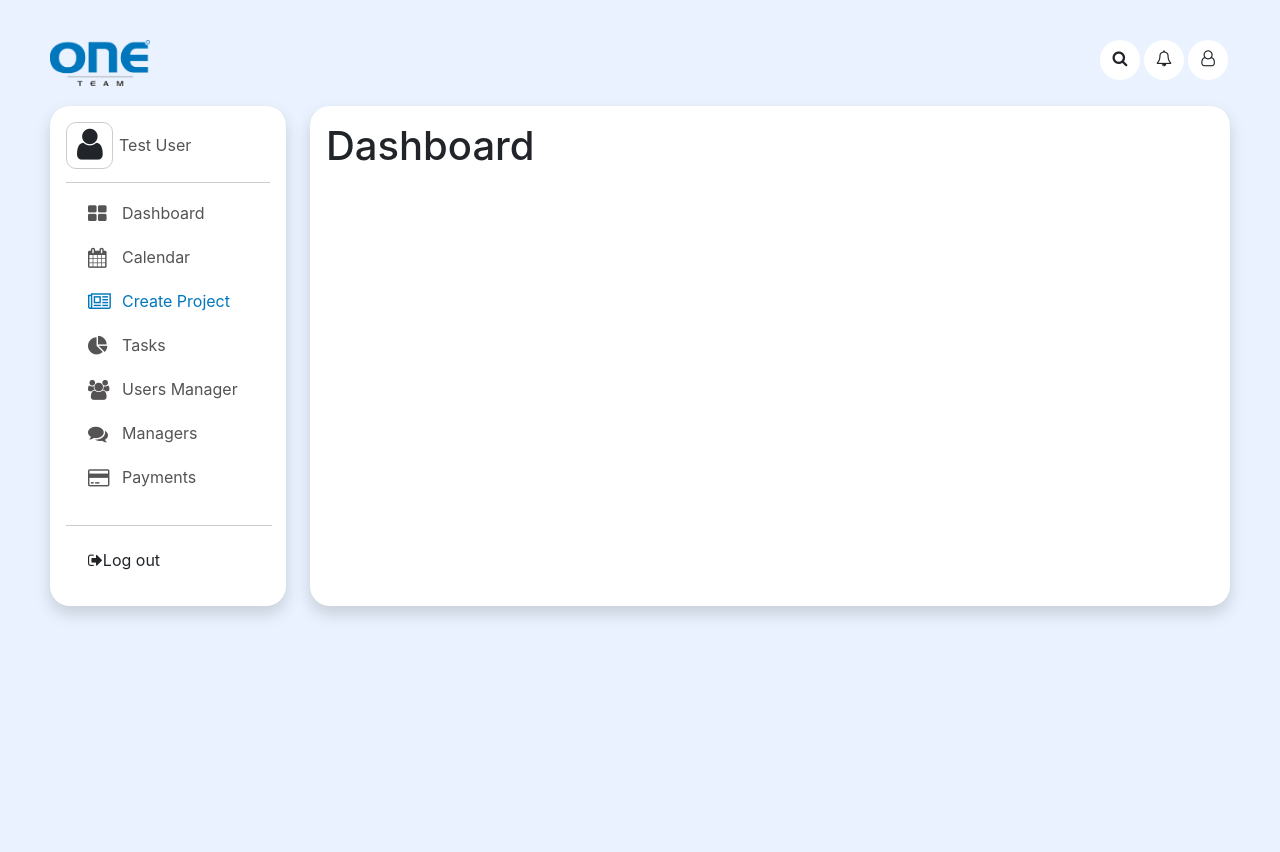
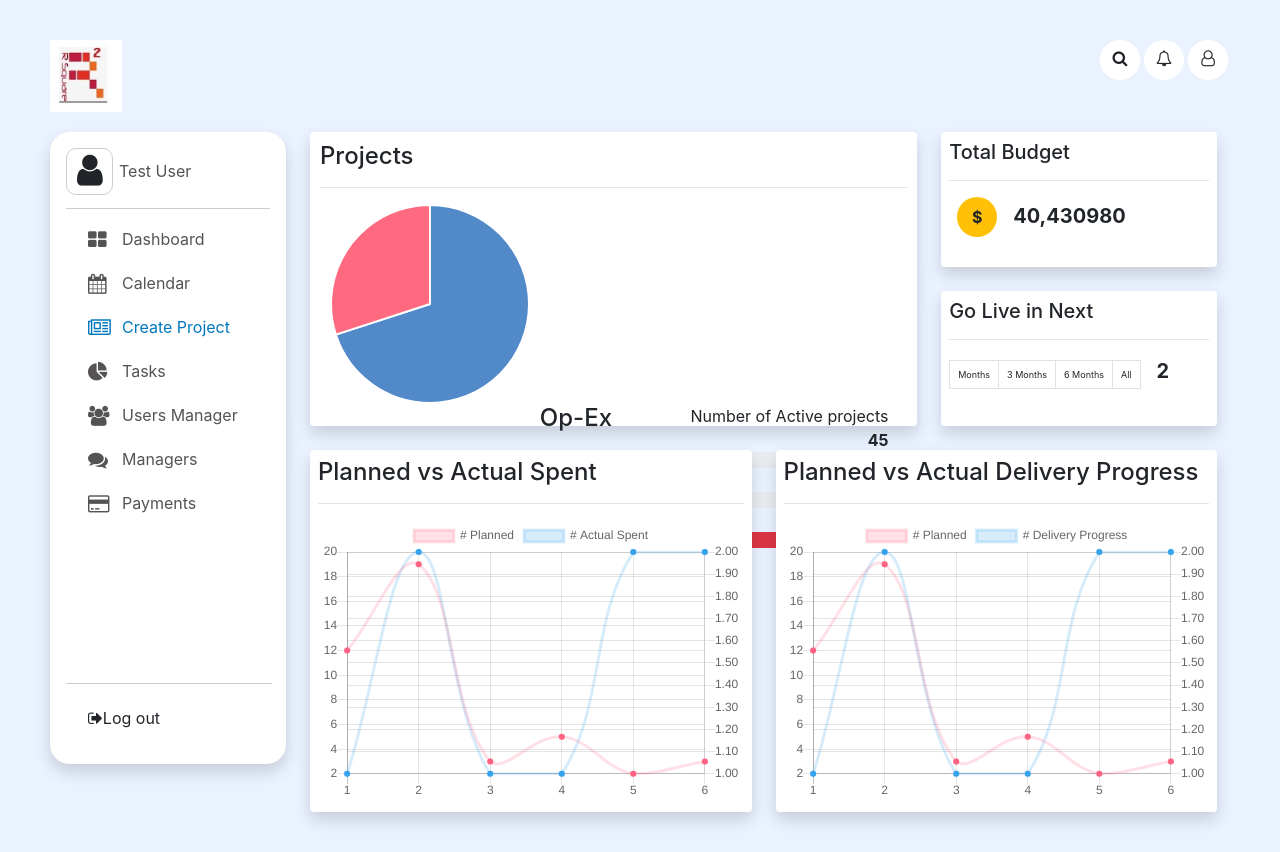
Before and after one commit to rajib26oct/project-management-tool, a React (Create React App) app: page / in a window 1280 px wide. Before the commit the page ends 800 px from the top, so only its background shows below. Built offline with nearby package versions, Linux system fonts and the light colour scheme.

Commit message:
maatr
update dashboard view

```diff
--- a/package.json
+++ b/package.json
@@ -9,11 +9,13 @@
     "@testing-library/user-event": "^12.6.0",
     "axios": "^0.21.1",
     "bootstrap": "^4.6.0",
+    "chart.js": "^2.9.4",
     "font-awesome": "^4.7.0",
     "joi-browser": "^13.4.0",
     "js-cookie": "^2.2.1",
     "lodash": "^4.17.20",
     "react": "^17.0.1",
+    "react-chartjs-2": "^2.11.1",
     "react-datepicker": "^3.4.1",
     "react-dom": "^17.0.1",
     "react-router-dom": "^5.2.0",
--- a/src/App.css
+++ b/src/App.css
@@ -11,6 +11,7 @@
 
 .panel .panel-left{ width: 20%; height:auto; min-height: 500px; border-radius: 20px!important; box-sizing: border-box;}
 .panel .panel-right{ width: 78%; height: auto;border-radius: 20px!important; box-sizing: border-box;position: relative;}
+.panel .panel-right.create-project{ width: 100%;}
 .button-container{text-align: center;margin: 40px 0px 20px;border-top: 1px solid #ccc;padding-top: 20px;position: absolute;width: calc(100% - 30px); bottom: 0px;}
 .button-container button{border-radius: 56px;padding: 10px 40px;min-width: 140px;font-size: 12px;}
 
--- a/src/App.jsx
+++ b/src/App.jsx
@@ -62,7 +62,7 @@ class App extends Component {
                 </div>
             </div>
             <div className="gap"></div>
-            <div className="content panel-right shadow p-3 mb-5 bg-white rounded">
+            <div className="content panel-right">
                 <Switch>
                   <Route path="/calendar" component={CalendarView} />
 
@@ -72,7 +72,7 @@ class App extends Component {
                   <Route path="/managers" component={Managers} />
                   <Route path="/payments" component={PaymentView} />
                   <Route path="/not-found" component={NotFound} />
-                  <Route path="/" exact component={Dashboard} />
+                  <Route path="/" exact render={()=><Dashboard/>}/>
                   <Redirect to="/not-found" />
                 </Switch>
             </div>
--- /dev/null
+++ b/src/assets/css/dashboard.css
@@ -0,0 +1,55 @@
+.App.dashboard .panel .panel-right{
+    background-color:unset !important;
+    box-shadow: none !important;
+    margin: 0px !important;
+    padding: 0px !important;
+}
+
+.dashboard .top-panel, .dashboard .bottom-panel{
+    min-height: 200px;margin: 0px;
+}
+
+.dashboard .same-line{
+    display: inline-block;
+}
+.dashboard .top-panel .chart-panel{
+    width: 66%;
+    height: 294px;
+    padding: 10px;
+    box-sizing: border-box;
+
+}
+
+.dashboard .top-panel .right-panel{
+    width: 30%;
+    height: 294px;
+}
+.dashboard .bottom-panel .chart-panel{
+    width: 48%;
+    min-height: 260px;
+    display: inline-block;
+    box-sizing: border-box;
+}
+.dashboard .bottom-panel .right-panel{
+    width: 48%;
+    min-height: 260px;
+    display: inline-block;
+}
+
+.dashboard .pie-chart{
+    width: 200px;
+    height: 200px;
+    float: left;
+    margin-left: 10px;
+}
+
+.dashboard .progress-container{
+    width: 60%;
+    float: right;
+}
+
+.dashboard .chart-info-title .number-of-projects{font-weight: bold;}
+.dashboard .panel-1, .dashboard .panel-2{height: 46%; box-sizing: border-box;}
+.dashboard .circle{border-radius: 50%; width: 40px; height: 40px; font-weight: bold; box-sizing: border-box;display: inline-block;}
+.dashboard .font-size-20{font-size: 20px !important;}
+.dashboard .table-view span{font-size: 9px;}
--- a/src/assets/css/header.css
+++ b/src/assets/css/header.css
@@ -1,5 +1,6 @@
 header img{
-    width: 100px;
+    width: 72px;
+    height: 72px;
 }
 header .header-icons{float: right;}
 header .header-icon{
--- /dev/null
+++ b/src/components/common/lineChart.jsx
@@ -0,0 +1,70 @@
+import React, { Component } from 'react';
+import {Line} from 'react-chartjs-2';
+
+
+
+class LineChart extends Component {
+    state = {  }
+    render() {
+        const data = {
+            labels: ['1', '2', '3', '4', '5', '6'],
+            datasets: [
+                {
+                label: '# Planned',
+                data: [12, 19, 3, 5, 2, 3],
+                fill: false,
+                backgroundColor: 'rgb(255, 99, 132)',
+                borderColor: 'rgba(255, 99, 132, 0.2)',
+                yAxisID: 'y-axis-1',
+                },
+                {
+                label: '# ',
+                data: [1, 2, 1, 1, 2, 2],
+                fill: false,
+                backgroundColor: 'rgb(54, 162, 235)',
+                borderColor: 'rgba(54, 162, 235, 0.2)',
+                yAxisID: 'y-axis-2',
+                },
+            ],
+            }
+
+            const options = {
+            scales: {
+                yAxes: [
+                {
+                    type: 'linear',
+                    display: true,
+                    position: 'left',
+                    id: 'y-axis-1',
+                },
+                {
+                    type: 'linear',
+                    display: true,
+                    position: 'right',
+                    id: 'y-axis-2',
+                    gridLines: {
+                    drawOnArea: false,
+                    },
+                },
+                ],
+            },
+            }
+        data.datasets[1].label = this.props.label;
+        return (
+        <div className="line-chart">
+            <Line
+            data={data}
+            width={300}
+            height={200}
+            options={options}
+            onElementsClick={elems => {
+                if(elems.length == 0) return ;
+                alert("Bar-Selected : "+elems[0]._datasetIndex + ', ' + elems[0]._index);
+            }}
+            />
+        </div>
+        );
+    }
+}
+
+export default LineChart;
--- /dev/null
+++ b/src/components/common/pieChart.jsx
@@ -0,0 +1,53 @@
+import React, { Component } from 'react';
+import {Pie, Doughnut} from 'react-chartjs-2';
+
+
+const state = {
+  labels: ['January', 'February'],
+  datasets: [
+    {
+      label: 'Rainfall',
+      backgroundColor: [
+        '#5289c9',
+        '#ff6a81'
+      ],
+      hoverBackgroundColor: [
+      '#5192c6',
+      '#ff6b92'
+      ],
+      data: [70, 30]
+    }
+  ]
+}
+
+class Piechart extends Component {
+    state = {  }
+    render() {
+        return (
+        <div className="pie-chart">
+            <Pie
+            data={state}
+            width={200}
+            height={200}
+            options={{
+                title:{
+                display:false,
+                text:'',
+                fontSize:20
+                },
+                legend:{
+                display:false,
+                position:'right'
+                }
+            }}
+            onElementsClick={elems => {
+                if(elems.length == 0) return ;
+                alert("Bar-Selected : "+elems[0]._datasetIndex + ', ' + elems[0]._index);
+            }}
+            />
+        </div>
+        );
+    }
+}
+
+export default Piechart;
--- a/src/components/header.jsx
+++ b/src/components/header.jsx
@@ -1,6 +1,6 @@
 import React, { Component } from 'react';
 import { Link } from 'react-router-dom';
-import logo from '../logo.gif' // relative path to image
+import logo from '../logo.jpeg' // relative path to image
 import '../assets/css/header.css';
 
 class Header extends Component {
--- a/src/components/views/createProject/createProject.jsx
+++ b/src/components/views/createProject/createProject.jsx
@@ -16,14 +16,14 @@ const CreateProject = (props) => {
 
 
   return (
-    <React.Fragment>
+    <div className="content panel-right shadow p-3 mb-5 bg-white rounded create-project">
       <h4 className="page-title">Create Project</h4>
       <Stepper key="1" totalSteps={stepperData.length}
         stepperData={stepperData}
         createProjectFormData={createProjectFormData}
         fieldsDefaultData={fieldsDefaultData}
         initialFormData={initialFormData}/>
-    </React.Fragment>
+    </div>
   );
 };
 
--- a/src/components/views/dashboard.jsx
+++ b/src/components/views/dashboard.jsx
@@ -1,8 +1,84 @@
-import React from "react";
+import React,{ Component } from "react";
+
+import '../../assets/css/dashboard.css';
+import LineChart from "../common/lineChart";
+import Piechart from "../common/pieChart";
 
 const Dashboard = () => {
   document.title = 'Home';
-  return <h1>Dashboard</h1>;
+  return (
+    <div className='dashboard'>
+
+      <div className="top-panel row">
+        <div className="chart-panel shadow rounded bg-white mr-4">
+          <h4 className="page-title">Projects</h4>
+          <hr/>
+          <Piechart/>
+          <div className="container progress-container">
+
+            <div className="chart-info-title row">
+              <span className='col-3'><h4 className="page-title">Op-Ex</h4></span>
+              <div className='col-7 text-right'>
+                Number of Active projects <span className="number-of-projects">45</span>
+              </div>
+
+            </div>
+            <div className="progress mb-4">
+              <div className="progress-bar" style={{"width" : "40%"}}>
+                40%
+              </div>
+            </div>
+
+            <div className="progress mb-4">
+              <div className="progress-bar bg-info" style={{"width" : "60%"}}>
+                60%
+              </div>
+            </div>
+            <div className="progress">
+              <div className="progress-bar bg-danger" style={{"width" : "70%"}}>
+                70%
+              </div>
+            </div>
+
+          </div>
+        </div>
+        <div className="right-panel">
+           <div className="panel-1 shadow rounded bg-white mb-4 p-2">
+              <h4 className="font-size-20">Total Budget</h4>
+              <hr/>
+              <div className='circle bg-warning text-center pt-2 ml-2'>
+                $
+              </div>
+              <span className="font-weight-bold ml-3 font-size-20">40,430980</span>
+           </div>
+           <div className="panel-2 shadow rounded bg-white p-2">
+              <h4 className="font-size-20">Go Live in Next</h4>
+              <hr/>
+              <span className="table-view">
+                  <span className="border p-2">Months</span>
+                  <span className="border-right border-top border-bottom p-2">3 Months</span>
+                  <span className="border-right border-top border-bottom p-2">6 Months</span>
+                  <span className="border-right border-top border-bottom p-2">All</span>
+                  <span className="font-weight-bold ml-3 font-size-20">2</span>
+              </span>
+           </div>
+        </div>
+      </div>
+
+      <div className="row bottom-panel mt-4">
+        <div className="chart-panel shadow rounded bg-white mr-4 p-2">
+          <h4 className="page-title">Planned vs Actual Spent</h4>
+          <hr/>
+          <LineChart label='# Actual Spent'/>
+        </div>
+        <div className="chart-panel shadow rounded bg-white p-2">
+          <h4 className="page-title">Planned vs Actual Delivery Progress</h4>
+          <hr/>
+          <LineChart label='# Delivery Progress'/>
+        </div>
+      </div>
+    </div>
+  );
 };
 
 export default Dashboard;
```
Also changed, not shown: src/logo.jpeg (added), 1 other file (tests, documents, lock files or other folders).
